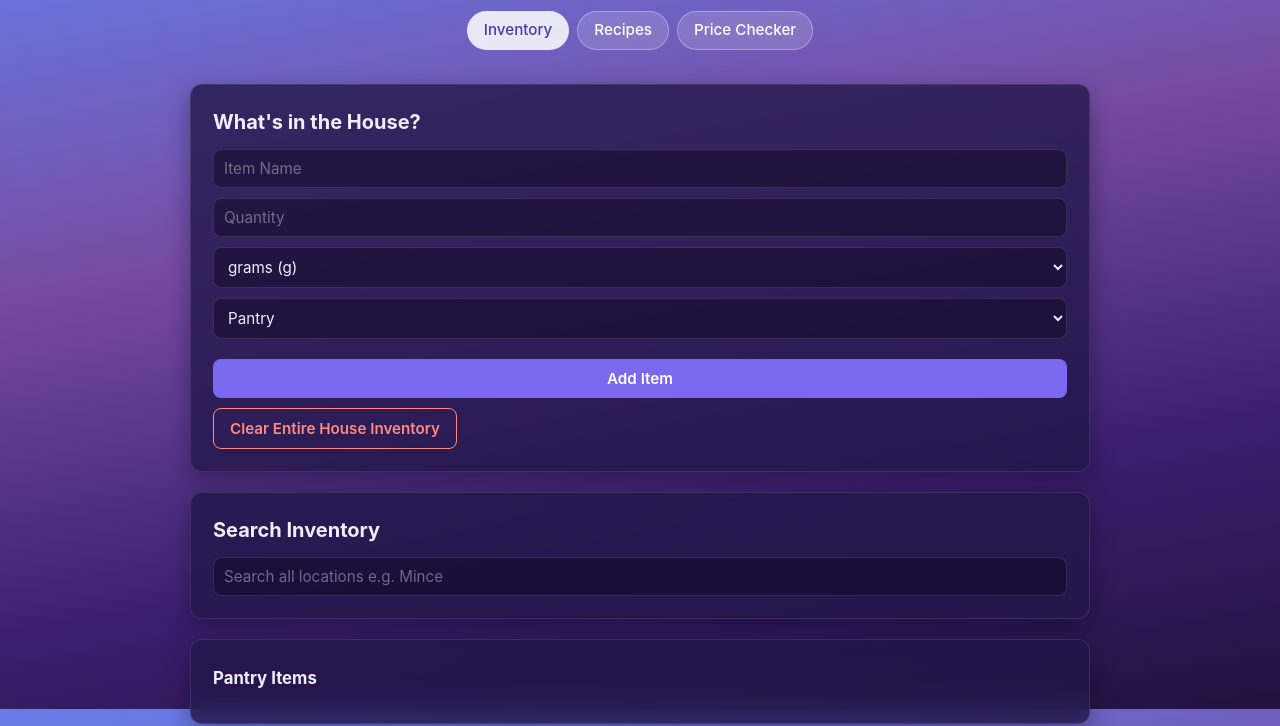
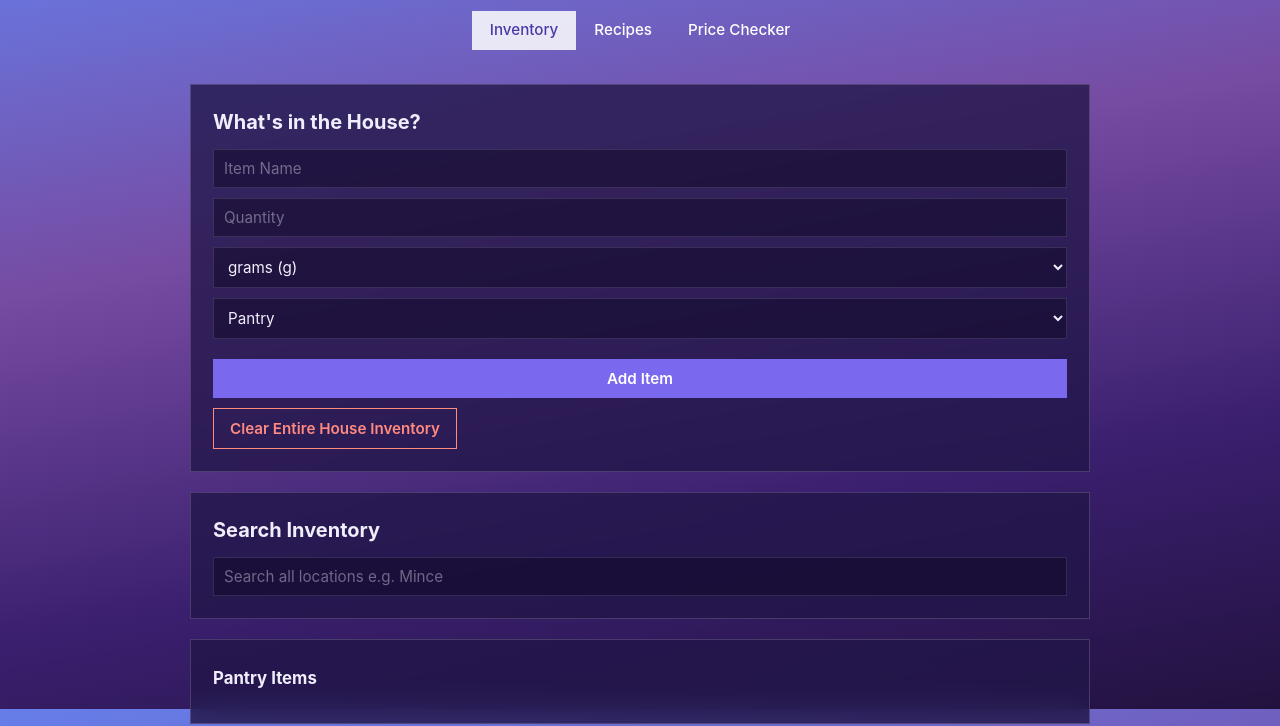
Before and after one commit to charlottesavage-NZ/Ingredients_And_Recipes, a website: page index.html in a window 1280 px wide. Shown: the part 91-817 px from the top of the page. Drawn offline with Linux system fonts and the light colour scheme; no server answers.

Commit message:
Square corners everywhere, square nav tabs, flatter cards
Boxes, buttons, inputs, dropdowns and the pop-up all have square
corners (one --radius setting at the top of style.css, now 0). Nav
links are square tabs instead of pills, and cards use a thin border
instead of a soft drop shadow.

```diff
--- a/style.css
+++ b/style.css
@@ -20,7 +20,7 @@
     --warning: #fbbf5a;         /* "not enough" / "couldn't reach" warnings */
     --danger: #ff8a80;          /* delete / clear-everything buttons */
     --success: #7ee2a8;         /* "You can make this!" */
-    --radius: 12px;             /* rounded corners on boxes */
+    --radius: 0;                /* rounded corners on boxes - 0 means square corners everywhere */
 }
 
 /* This resets default browser spacing and ensures consistent layout behaviour.
@@ -88,29 +88,30 @@ body {
     display: flex;
     justify-content: center;
     flex-wrap: wrap;
-    gap: 8px;
+    gap: 0;
     margin-top: 14px;
 }
 
+/* (Square tabs sitting edge to edge, rather than rounded pills.) */
 .main-nav a {
     color: white;
     text-decoration: none;
     font-size: 0.95rem;
     font-weight: 500;
     text-shadow: none;
-    padding: 7px 16px;
-    border-radius: 999px;
-    background: rgba(255, 255, 255, 0.15);
-    border: 1px solid rgba(255, 255, 255, 0.3);
+    padding: 8px 18px;
+    border-radius: var(--radius);
+    background: transparent;
+    border: none;
 }
 
 .main-nav a:hover {
-    background: rgba(255, 255, 255, 0.3);
+    background: rgba(255, 255, 255, 0.12);
 }
 
 /* The page you're currently on - white "pill" so you can see where
    you are. Each page marks its own link with aria-current="page". */
-/* (Now a soft lavender pill rather than bright white.) */
+/* (Now a soft lavender block rather than bright white.) */
 .main-nav a[aria-current="page"] {
     background: rgba(255, 255, 255, 0.85);
     color: #4a3aa8;
@@ -164,8 +165,7 @@ main {
     -webkit-backdrop-filter: blur(12px);   /* Safari support */
     border-radius: var(--radius);               /* rounded corners */
     padding: 22px;                              /* internal spacing */
-    border: 1px solid rgba(255, 255, 255, 0.1); /* subtle border to define the box */
-    box-shadow: 0 8px 24px rgba(10, 4, 30, 0.35);
+    border: 1px solid rgba(255, 255, 255, 0.16); /* subtle border to define the box */
 }
 
 @media (max-width: 480px) {
@@ -230,7 +230,7 @@ button[type="button"],
 button[type="submit"] {
     margin-top: 10px;
     padding: 10px 16px;
-    border-radius: 8px;
+    border-radius: var(--radius);
     border: none;
     background: var(--purple); /* a nice purple-blue button colour */
     color: white;
@@ -284,7 +284,7 @@ button.vote-btn:hover,
 /* Optional: style the dropdowns so they look nicer */
 select {
     padding: 9px 10px;
-    border-radius: 8px;
+    border-radius: var(--radius);
     border: 1px solid var(--border);
     background-color: var(--input);
     color: var(--text);
@@ -297,7 +297,7 @@ input[type="text"],
 input[type="number"],
 textarea {
     padding: 9px 10px;
-    border-radius: 8px;
+    border-radius: var(--radius);
     border: 1px solid var(--border);
     background: var(--input);
     color: var(--text);
```
